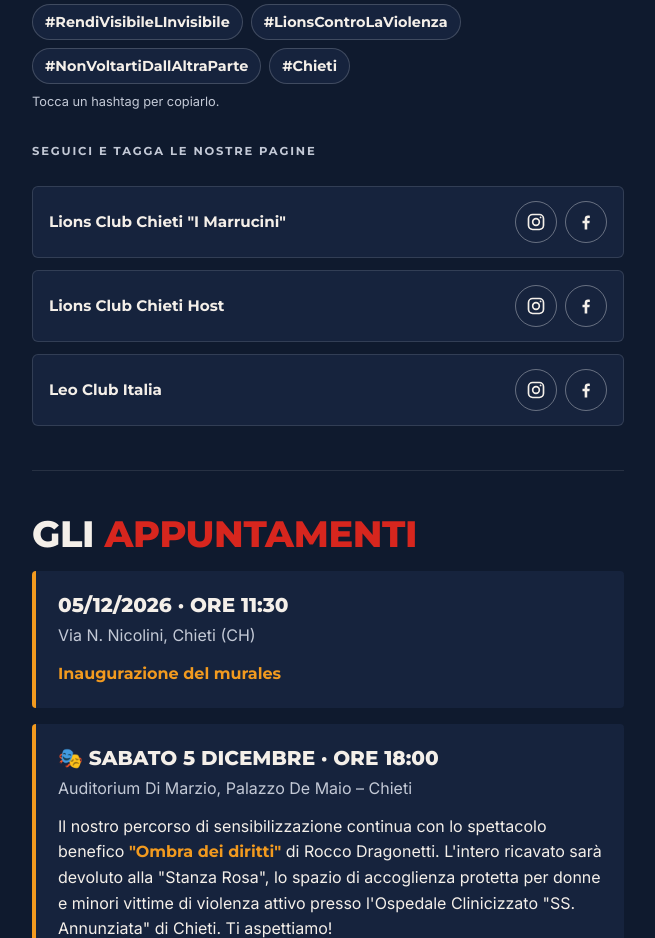
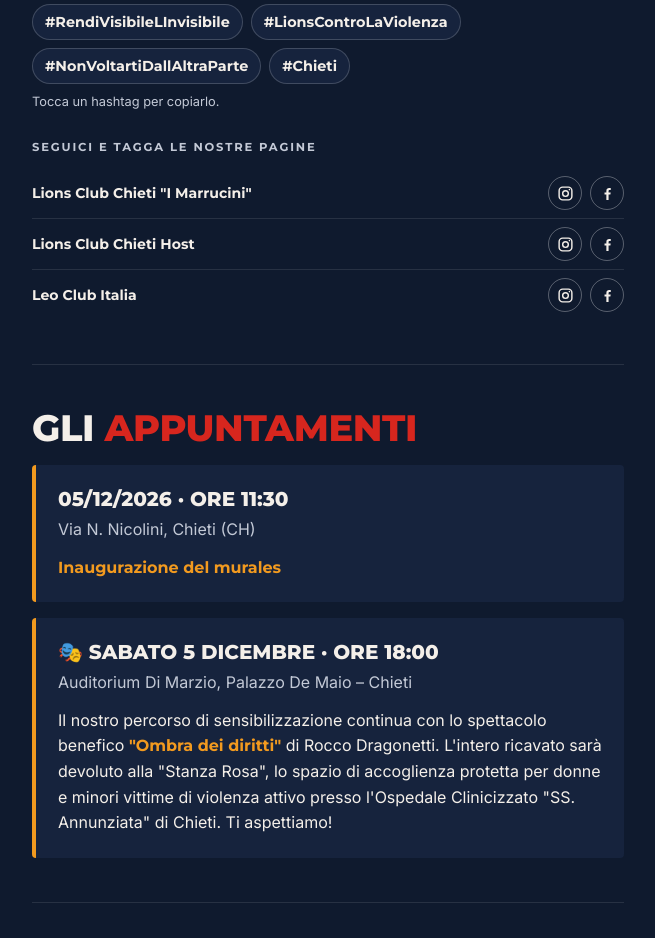
Before and after one commit to cristinaprimavera2/murales-chieti, a plain HTML site: page index.html in a window 1280 px wide. Shown: the part 2740-3678 px from the top of the page, without its empty margins (312-967 px from the left). Drawn offline with Linux system fonts and the light colour scheme; no server answers.

Commit message:
Social: elenco compatto
Co-Authored-By: Claude Opus 5.5 <noreply@anthropic.com>
Claude-Session: https://claude.ai/code/session_01EsPg6Lo1hWXpe666jANs8k

```diff
--- a/index.html
+++ b/index.html
@@ -61,11 +61,12 @@
   .tag.copied{background:var(--orange);color:var(--navy);border-color:var(--orange)}
   .hint{font-size:.8rem;color:var(--muted);margin-top:8px}
 
-  .socials{margin-top:26px;display:grid;gap:12px}
-  .soc{background:var(--navy-2);border:1px solid rgba(255,255,255,.12);border-radius:6px;padding:14px 16px;display:flex;align-items:center;justify-content:space-between;gap:12px}
-  .soc .n{font-family:Montserrat;font-weight:700;font-size:.95rem}
+  .socials{margin-top:12px}
+  .soc{display:flex;align-items:center;justify-content:space-between;gap:12px;padding:8px 0;border-bottom:1px solid rgba(255,255,255,.1)}
+  .soc:last-child{border-bottom:0}
+  .soc .n{font-family:Montserrat;font-weight:600;font-size:.88rem}
   .soc .l{display:flex;gap:8px}
-  .soc a{display:grid;place-items:center;width:42px;height:42px;border-radius:50%;color:var(--ink);border:1px solid rgba(255,255,255,.35);text-decoration:none;flex:0 0 auto}
+  .soc a{display:grid;place-items:center;width:34px;height:34px;border-radius:50%;color:var(--ink);border:1px solid rgba(255,255,255,.3);text-decoration:none;flex:0 0 auto}
   .soc a:hover,.soc a:focus-visible{background:var(--red);border-color:var(--red)}
   .event{background:var(--navy-2);border-left:4px solid var(--orange);padding:22px;border-radius:4px;margin-top:6px}
   .event .when{font-family:Montserrat;font-weight:800;font-size:1.25rem;text-transform:uppercase;line-height:1.2}
@@ -151,17 +152,17 @@
       <button class="tag" type="button">#Chieti</button>
     </div>
     <p class="hint">Tocca un hashtag per copiarlo.</p>
-    <h3 class="sp-label" style="color:var(--muted);margin:30px 0 0">Seguici e tagga le nostre pagine</h3>
+    <h3 class="sp-label" style="color:var(--muted);margin:26px 0 0">Seguici e tagga le nostre pagine</h3>
     <div class="socials">
       <div class="soc"><span class="n">Lions Club Chieti "I Marrucini"</span><span class="l">
-        <a href="https://www.instagram.com/lionsclubchieti_imarrucini/" target="_blank" rel="noopener" aria-label="Instagram" title="Instagram"><svg viewBox="0 0 24 24" width="20" height="20" aria-hidden="true" fill="none" stroke="currentColor" stroke-width="2"><rect x="3" y="3" width="18" height="18" rx="5"/><circle cx="12" cy="12" r="4"/><circle cx="17.5" cy="6.5" r="1.1" fill="currentColor" stroke="none"/></svg></a>
-        <a href="https://www.facebook.com/p/Lions-Club-Chieti-I-Marrucini-100064860483909/" target="_blank" rel="noopener" aria-label="Facebook" title="Facebook"><svg viewBox="0 0 24 24" width="20" height="20" aria-hidden="true" fill="currentColor"><path d="M13.5 21v-7.5h2.6l.4-3h-3V8.6c0-.9.3-1.5 1.5-1.5h1.6V4.4c-.3 0-1.2-.1-2.3-.1-2.3 0-3.9 1.4-3.9 4v2.2H7.8v3h2.6V21h3.1z"/></svg></a></span></div>
+        <a href="https://www.instagram.com/lionsclubchieti_imarrucini/" target="_blank" rel="noopener" aria-label="Instagram" title="Instagram"><svg viewBox="0 0 24 24" width="17" height="17" aria-hidden="true" fill="none" stroke="currentColor" stroke-width="2"><rect x="3" y="3" width="18" height="18" rx="5"/><circle cx="12" cy="12" r="4"/><circle cx="17.5" cy="6.5" r="1.1" fill="currentColor" stroke="none"/></svg></a>
+        <a href="https://www.facebook.com/p/Lions-Club-Chieti-I-Marrucini-100064860483909/" target="_blank" rel="noopener" aria-label="Facebook" title="Facebook"><svg viewBox="0 0 24 24" width="17" height="17" aria-hidden="true" fill="currentColor"><path d="M13.5 21v-7.5h2.6l.4-3h-3V8.6c0-.9.3-1.5 1.5-1.5h1.6V4.4c-.3 0-1.2-.1-2.3-.1-2.3 0-3.9 1.4-3.9 4v2.2H7.8v3h2.6V21h3.1z"/></svg></a></span></div>
       <div class="soc"><span class="n">Lions Club Chieti Host</span><span class="l">
-        <a href="https://www.instagram.com/lionsclubchietihost/" target="_blank" rel="noopener" aria-label="Instagram" title="Instagram"><svg viewBox="0 0 24 24" width="20" height="20" aria-hidden="true" fill="none" stroke="currentColor" stroke-width="2"><rect x="3" y="3" width="18" height="18" rx="5"/><circle cx="12" cy="12" r="4"/><circle cx="17.5" cy="6.5" r="1.1" fill="currentColor" stroke="none"/></svg></a>
-        <a href="https://www.facebook.com/profile.php?id=61566187080037" target="_blank" rel="noopener" aria-label="Facebook" title="Facebook"><svg viewBox="0 0 24 24" width="20" height="20" aria-hidden="true" fill="currentColor"><path d="M13.5 21v-7.5h2.6l.4-3h-3V8.6c0-.9.3-1.5 1.5-1.5h1.6V4.4c-.3 0-1.2-.1-2.3-.1-2.3 0-3.9 1.4-3.9 4v2.2H7.8v3h2.6V21h3.1z"/></svg></a></span></div>
+        <a href="https://www.instagram.com/lionsclubchietihost/" target="_blank" rel="noopener" aria-label="Instagram" title="Instagram"><svg viewBox="0 0 24 24" width="17" height="17" aria-hidden="true" fill="none" stroke="currentColor" stroke-width="2"><rect x="3" y="3" width="18" height="18" rx="5"/><circle cx="12" cy="12" r="4"/><circle cx="17.5" cy="6.5" r="1.1" fill="currentColor" stroke="none"/></svg></a>
+        <a href="https://www.facebook.com/profile.php?id=61566187080037" target="_blank" rel="noopener" aria-label="Facebook" title="Facebook"><svg viewBox="0 0 24 24" width="17" height="17" aria-hidden="true" fill="currentColor"><path d="M13.5 21v-7.5h2.6l.4-3h-3V8.6c0-.9.3-1.5 1.5-1.5h1.6V4.4c-.3 0-1.2-.1-2.3-.1-2.3 0-3.9 1.4-3.9 4v2.2H7.8v3h2.6V21h3.1z"/></svg></a></span></div>
       <div class="soc"><span class="n">Leo Club Italia</span><span class="l">
-        <a href="https://www.instagram.com/leoclubitalia/" target="_blank" rel="noopener" aria-label="Instagram" title="Instagram"><svg viewBox="0 0 24 24" width="20" height="20" aria-hidden="true" fill="none" stroke="currentColor" stroke-width="2"><rect x="3" y="3" width="18" height="18" rx="5"/><circle cx="12" cy="12" r="4"/><circle cx="17.5" cy="6.5" r="1.1" fill="currentColor" stroke="none"/></svg></a>
-        <a href="https://www.facebook.com/LeoClubItaly/" target="_blank" rel="noopener" aria-label="Facebook" title="Facebook"><svg viewBox="0 0 24 24" width="20" height="20" aria-hidden="true" fill="currentColor"><path d="M13.5 21v-7.5h2.6l.4-3h-3V8.6c0-.9.3-1.5 1.5-1.5h1.6V4.4c-.3 0-1.2-.1-2.3-.1-2.3 0-3.9 1.4-3.9 4v2.2H7.8v3h2.6V21h3.1z"/></svg></a></span></div>
+        <a href="https://www.instagram.com/leoclubitalia/" target="_blank" rel="noopener" aria-label="Instagram" title="Instagram"><svg viewBox="0 0 24 24" width="17" height="17" aria-hidden="true" fill="none" stroke="currentColor" stroke-width="2"><rect x="3" y="3" width="18" height="18" rx="5"/><circle cx="12" cy="12" r="4"/><circle cx="17.5" cy="6.5" r="1.1" fill="currentColor" stroke="none"/></svg></a>
+        <a href="https://www.facebook.com/LeoClubItaly/" target="_blank" rel="noopener" aria-label="Facebook" title="Facebook"><svg viewBox="0 0 24 24" width="17" height="17" aria-hidden="true" fill="currentColor"><path d="M13.5 21v-7.5h2.6l.4-3h-3V8.6c0-.9.3-1.5 1.5-1.5h1.6V4.4c-.3 0-1.2-.1-2.3-.1-2.3 0-3.9 1.4-3.9 4v2.2H7.8v3h2.6V21h3.1z"/></svg></a></span></div>
     </div>
   </section>
 
```
